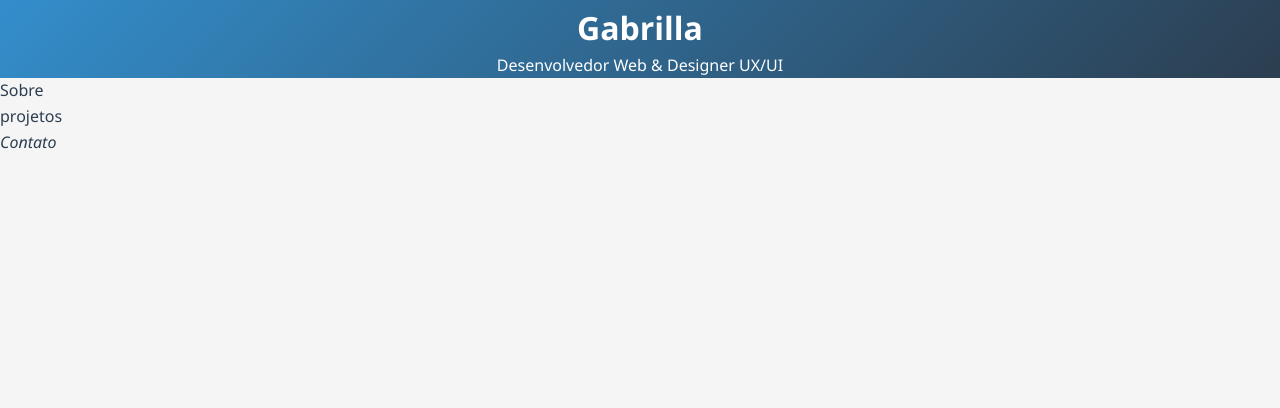
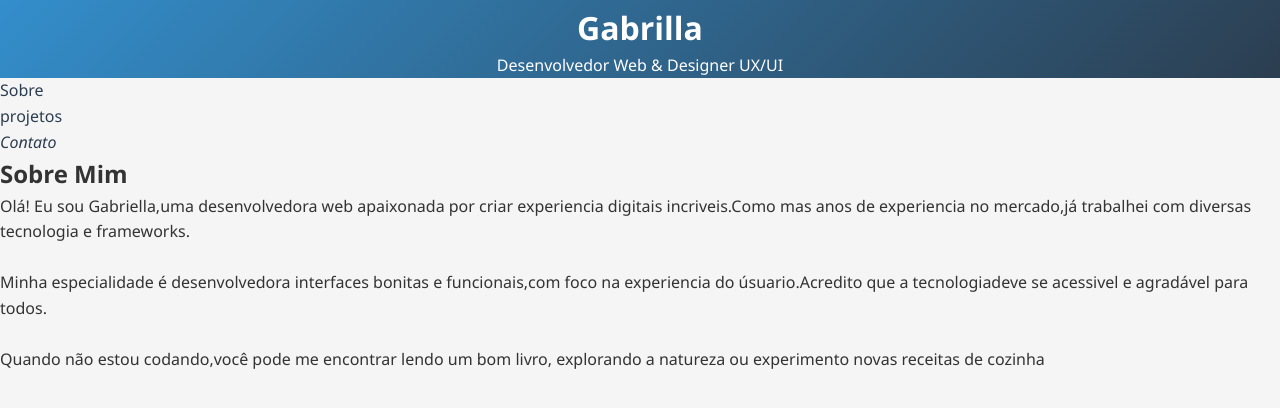
Before and after one commit to brugnaro03/portifolio, a plain HTML site: page index.html in a window 1280 px wide. Shown: the part 172-580 px from the top of the page. Drawn offline with Linux system fonts and the light colour scheme.

Commit message:
Add files via upload

```diff
--- a/index.html
+++ b/index.html
@@ -23,5 +23,21 @@
         </UL>
     </NAV>
 
-</body>
+    <!--segunda parte do site -->
+
+    <section id="sobre">
+        <h2>Sobre Mim</h2>
+        <div class="<about-contet>
+         <div class="about-text">
+            <p>Olá! Eu sou Gabriella,uma desenvolvedora web apaixonada por criar experiencia digitais incriveis.Como mas  anos de experiencia no mercado,já trabalhei com diversas tecnologia e frameworks.</p>
+        <br>
+        <p>Minha especialidade é desenvolvedora interfaces bonitas e funcionais,com foco na experiencia do úsuario.Acredito que a tecnologiadeve se acessivel e agradável para todos.
+        </p>
+        <br>
+        <p>Quando não estou codando,você pode me encontrar lendo um bom livro, explorando a natureza ou experimento novas receitas de cozinha
+
+        </p>
+
+            </body
+
 </html>
```
